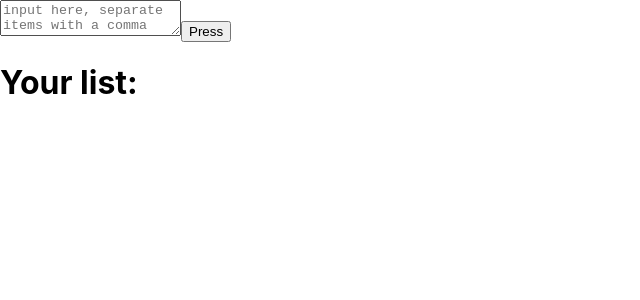
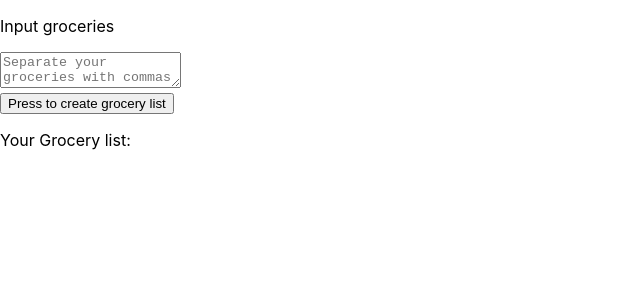
Before and after one commit to Basruhe/react-playground, a React (Create React App) app: page / in a window 1280 px wide. Shown: the top 300 px of the page, without its empty margins (0-640 px from the left). Built offline with nearby package versions, Linux system fonts and the light colour scheme.

Commit message:
maptolist complete

```diff
--- a/src/components/MapToList/MapToList.js
+++ b/src/components/MapToList/MapToList.js
@@ -4,25 +4,41 @@ export default class MappedList extends Component {
   constructor(props) {
     super(props);
     this.state = {
-      InputText: "",
-      ListItems: [],
+      inputByUser: "",
+      groceryList: [],
     };
+
+    this.handleChange = this.handleChange.bind(this);
+    this.handleSubmit = this.handleSubmit.bind(this);
   }
 
   handleSubmit() {
-    console.log("button pressed");
+    const itemsArray = this.state.inputByUser.split(",");
+    this.setState({
+      groceryList: itemsArray,
+    });
+  }
+  handleChange(e) {
+    this.setState({
+      inputByUser: e.target.value,
+    });
   }
 
   render() {
+    const items = this.state.groceryList.map((item) => <li>{item}</li>);
     return (
       <div>
+        <p>Input groceries</p>
         <textarea
           onChange={this.handleChange}
           value={this.state.userInput}
-          placeholder="input here, separate items with a comma"
-        ></textarea>
-        <button onClick={this.handleSubmit}>Press</button>
-        <h1>Your list:</h1>
+          placeholder="Separate your groceries with commas"
+        />
+        <br />
+        <button onClick={this.handleSubmit}>
+          Press to create grocery list
+        </button>
+        <p>Your Grocery list:{items}</p>
       </div>
     );
   }
```
Also changed, not shown: 1 other file (tests, documents, lock files or other folders).
